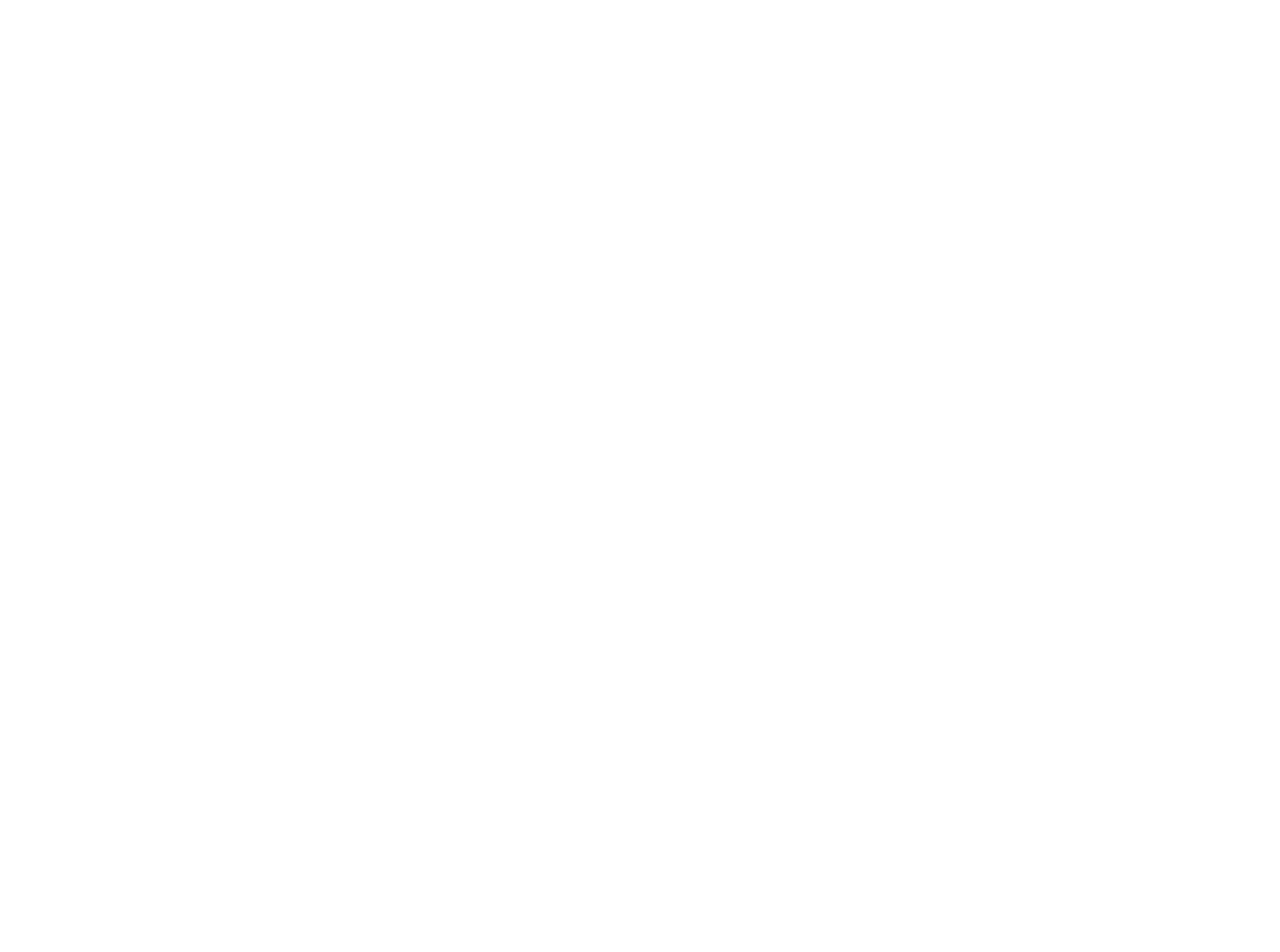
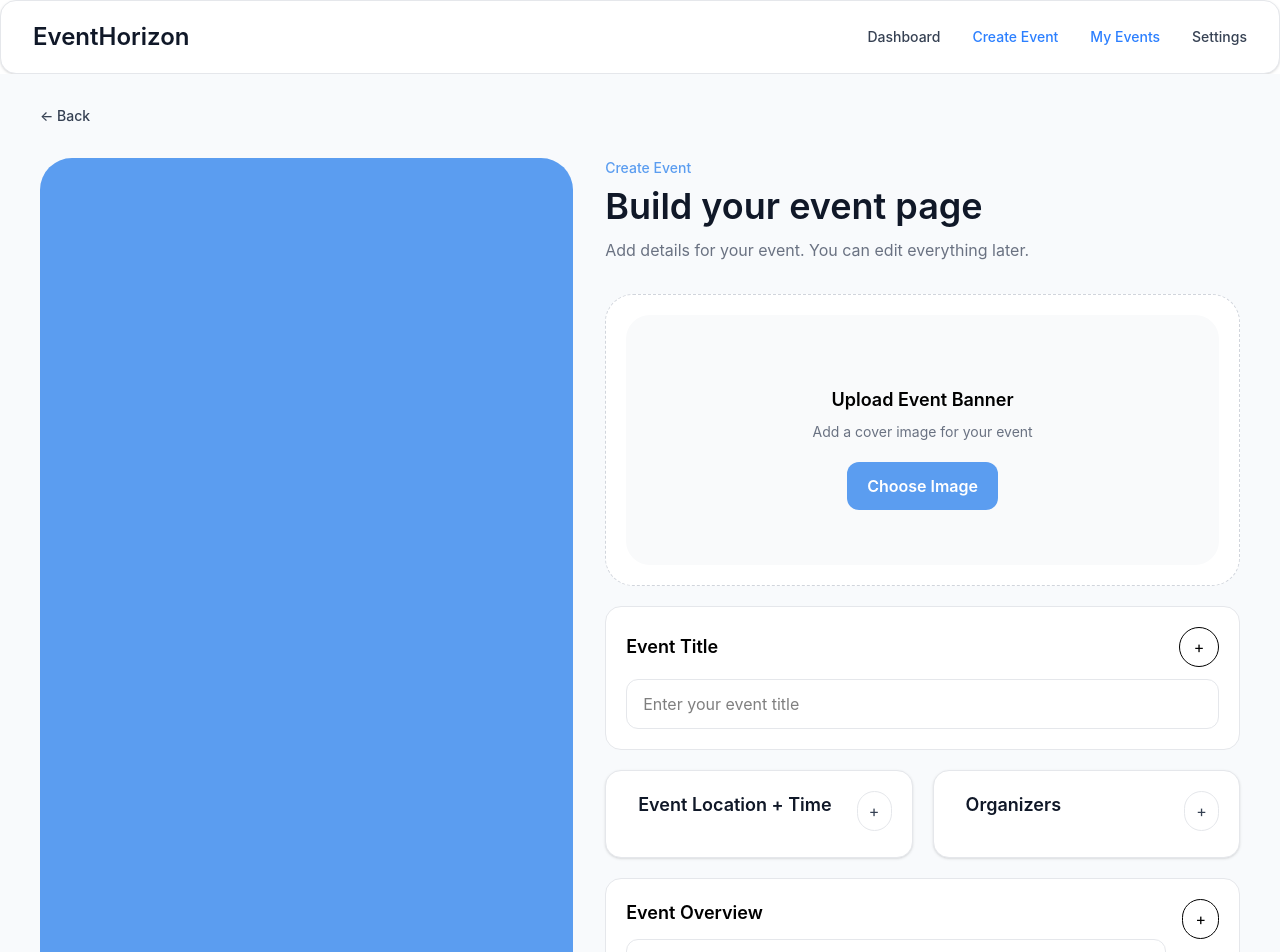
Before and after one commit to DragonShadow343/EventHorizon, a React (Vite) app in the folder Frontend/: page /events/create in a window 1280 px wide. Before the commit this address had no page. Shown: the top 952 px of the page. Before the commit the page ends 800 px from the top, so only its background shows below. Built offline with nearby package versions, Linux system fonts and the light colour scheme.

Commit message:
added UI for CeateEventsPage and a route from App.jsx

```diff
--- a/Frontend/src/App.jsx
+++ b/Frontend/src/App.jsx
@@ -31,7 +31,8 @@
           <Route path='/login' element={<Login />} />
           <Route path='/signup' element={<Signup />} />
           <Route path='/events' element={<Events />} />
-            <Route path='/events/eventdetails' element={<EventDetails />} />
+          <Route path='/events/create' element={<CreateEventsPage />} />
+          <Route path='/events/eventdetails' element={<EventDetails />} />
           {/* Admin Pages */}
           <Route path='/admin/' element = {<AdminRoute />}>
             <Route path='dashboard' element={<AdminDashboard />} />
--- a/Frontend/src/pages/events/CreateEventsPage.jsx
+++ b/Frontend/src/pages/events/CreateEventsPage.jsx
@@ -1,8 +1,140 @@
 import React from 'react'
+import UserNavbar from '../../components/NavBar/UserNavbar'
+
+const SectionCard = ({ title, tall = false }) => {
+  return (
+    <div
+      className={`w-full rounded-2xl border border-gray-200 bg-white shadow-sm ${
+        tall ? 'min-h-45' : 'min-h-22'
+      }`}
+    >
+      <div className="flex items-start justify-between p-5">
+        <div className="flex w-full gap-3">
+          <div className="mt-1 text-gray-500 text-lg"></div>
+          <div className="w-full">
+            <h3 className="text-lg font-semibold text-gray-900">{title}</h3>
+          </div>
+        </div>
+
+        <button
+          type="button"
+          className="flex h-10 w-10 items-center justify-center rounded-full border border-gray-200 text-gray-700 hover:bg-gray-50"
+        >
+          +
+        </button>
+      </div>
+    </div>
+  )
+}
 
 const CreateEventsPage = () => {
   return (
-    <div>CreateEventsPage</div>
+    <>
+      <UserNavbar />
+
+      <div className="min-h-screen bg-[#f8fafc] px-6 py-8 md:px-10">
+        <div className="mx-auto max-w-7xl">
+          {/* Back */}
+          <button className="mb-8 flex items-center gap-2 text-sm font-medium text-gray-700 hover:text-black">
+            ← Back
+          </button>
+
+          <div className="grid gap-8 lg:grid-cols-[1.05fr_1.25fr]">
+            {/* Left panel */}
+            <div className="hidden lg:block">
+              <div className="h-full min-h-180 rounded-4xl bg-[#5b9df0]" />
+            </div>
+
+            {/* Right content */}
+            <div>
+              {/* Header */}
+              <div className="mb-8">
+                <p className="text-sm font-medium text-[#5b9df0]">
+                  Create Event
+                </p>
+                <h1 className="mt-2 text-4xl font-semibold text-gray-900">
+                  Build your event page
+                </h1>
+                <p className="mt-3 text-gray-500">
+                  Add details for your event. You can edit everything later.
+                </p>
+              </div>
+
+              <div className="space-y-5">
+                {/* Banner */}
+                <div className="rounded-[28px] border border-dashed border-gray-300 bg-white p-5">
+                  <div className="flex min-h-62.5 flex-col items-center justify-center rounded-3xl bg-gray-50 text-center">
+                    <div className="mb-4 text-3xl"></div>
+                    <h2 className="text-lg font-semibold">
+                      Upload Event Banner
+                    </h2>
+                    <p className="mt-2 text-sm text-gray-500">
+                      Add a cover image for your event
+                    </p>
+                    <button className="mt-5 rounded-xl bg-[#5b9df0] px-5 py-3 text-white font-semibold hover:opacity-90">
+                      Choose Image
+                    </button>
+                  </div>
+                </div>
+
+                {/* Title */}
+                <div className="rounded-2xl border border-gray-200 bg-white p-5">
+                  <div className="mb-3 flex justify-between items-center">
+                    <label className="text-lg font-semibold">
+                      Event Title
+                    </label>
+                    <button className="h-10 w-10 rounded-full border hover:bg-gray-50">
+                      +
+                    </button>
+                  </div>
+
+                  <input
+                    type="text"
+                    placeholder="Enter your event title"
+                    className="w-full rounded-xl border border-gray-200 px-4 py-3 outline-none focus:border-[#5b9df0] focus:ring-2 focus:ring-blue-100"
+                  />
+                </div>
+
+                {/* Row */}
+                <div className="grid gap-5 md:grid-cols-2">
+                  <SectionCard
+                    title="Event Location + Time"
+                  />
+                  <SectionCard
+                    title="Organizers"
+                  />
+                </div>
+
+                {/* Overview */}
+                <div className="rounded-2xl border border-gray-200 bg-white">
+                  <div className="flex justify-between p-5">
+                    <div className="w-full">
+                      <h3 className="text-lg font-semibold">
+                        Event Overview
+                      </h3>
+                      <textarea
+                        rows="6"
+                        placeholder="Write a description..."
+                        className="mt-3 w-full rounded-xl border border-gray-200 px-4 py-3 outline-none focus:border-[#5b9df0] focus:ring-2 focus:ring-blue-100"
+                      />
+                    </div>
+
+                    <button className="ml-4 h-10 w-10 rounded-full border hover:bg-gray-50">
+                      +
+                    </button>
+                  </div>
+                </div>
+
+                {/* Button */}
+                <button className="w-full rounded-2xl bg-[#5b9df0] py-4 text-white font-semibold hover:opacity-90">
+                  Save and Continue
+                </button>
+              </div>
+            </div>
+          </div>
+        </div>
+      </div>
+    </>
   )
 }
 
```
